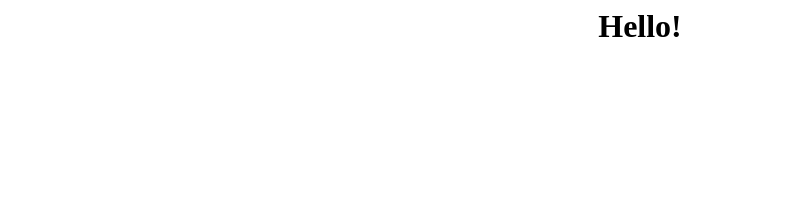
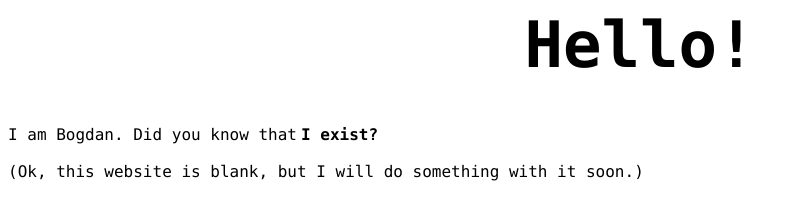
Before and after one commit to B06DANEL/v-Website, a plain HTML site: page index.html in a window 1280 px wide. Shown: the whole page, without its empty margins (0-795 px from the left). Drawn offline with Linux system fonts and the light colour scheme.

Commit message:
Update index.html

```diff
--- a/index.html
+++ b/index.html
@@ -1,4 +1,17 @@
 <style>
-  h1 {text-align: center;}
+  h1 {
+    text-align: center;
+    font-size: 400%;
+  }
+  .f {
+    font-family: "Lucida Console", "Courier New", monospace;
+  }
+  .fb {
+    font-family: "Lucida Console", "Courier New", monospace;
+    font-weight: bold
+  }
 </style>
-<h1>Hello!</h1>
+<h1 class="f">Hello!</h1>
+<p1 class="f">I am Bogdan. Did you know that</p1> <p1 class="fb">I exist?</p1>
+<br></br>
+<p1 class="f">(Ok, this website is blank, but I will do something with it soon.)</p1>
```
